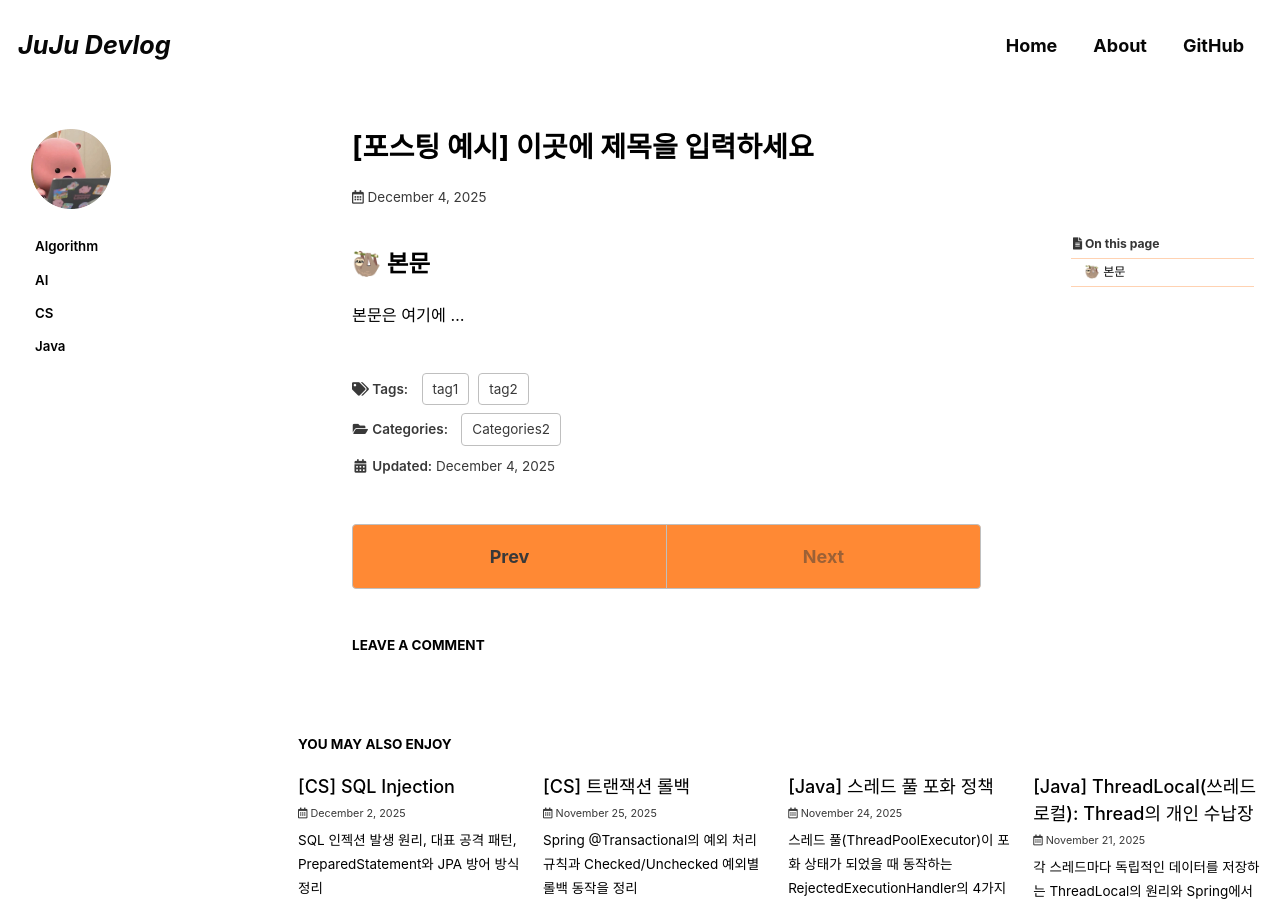
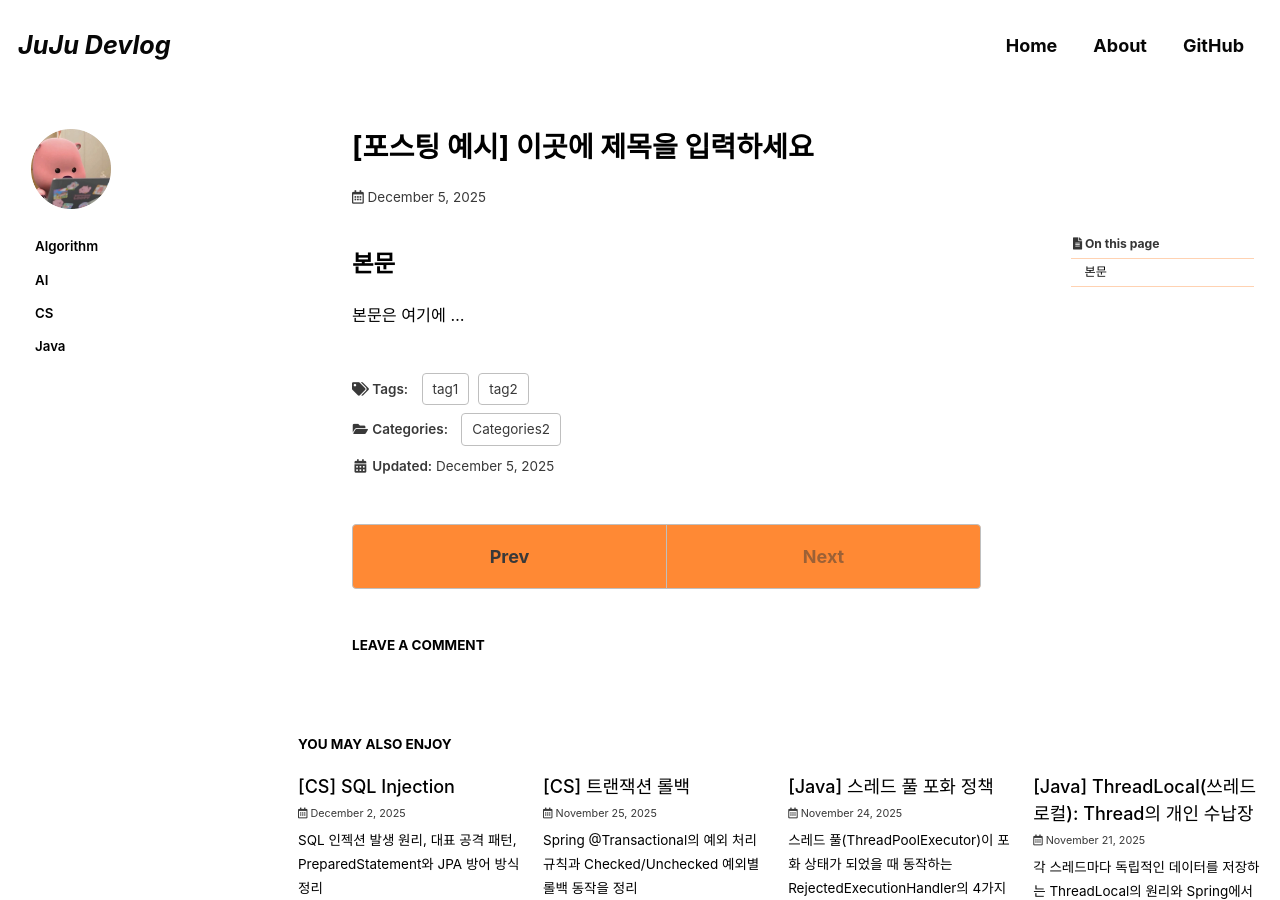
Before and after one commit to zuvvon/zuvvon.github.io, a Jekyll site: the page built from _posts/2022-07-24-categories-post-name-here-2.md, in a window 1280 px wide and 900 px high. Built offline with Jekyll 4.4.1, drawn with Linux system fonts in a browser that asks for light colours; cached includes are drawn as plain includes; some web fonts are replaced; comment, search, counter and statistics services are not loaded; part of the change alters nothing that is shown.

```diff
--- a/_posts/2022-07-24-categories-post-name-here-2.md
+++ b/_posts/2022-07-24-categories-post-name-here-2.md
@@ -12,10 +12,10 @@ permalink: /categories2/post-name-here-2/
 toc: true
 toc_sticky: true
 
-date: 2025-12-04
-last_modified_at: 2025-12-04
+date: 2025-12-05
+last_modified_at: 2025-12-05
 ---
 
-## 🦥 본문
+## 본문
 
 본문은 여기에 ...
```
